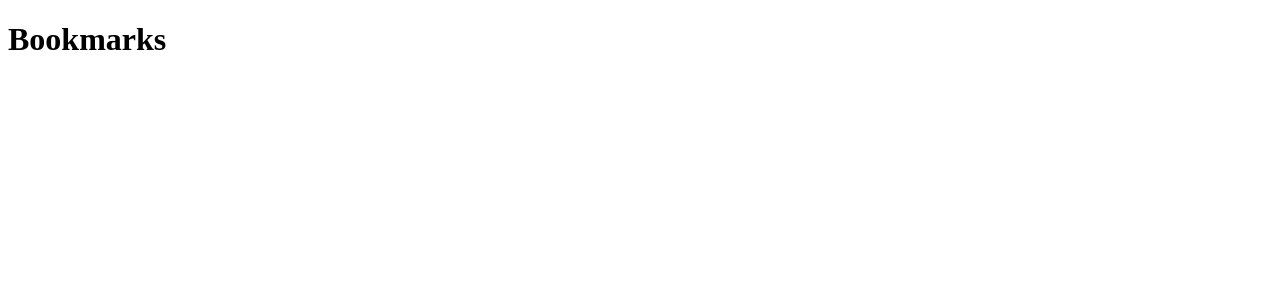
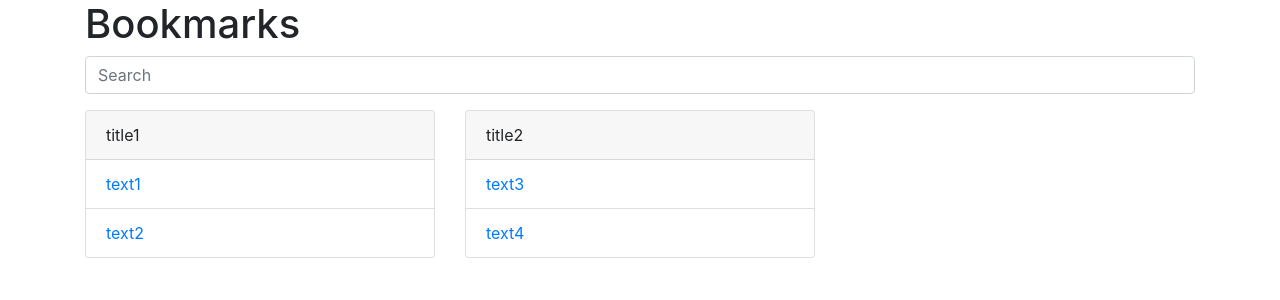
Before and after one commit to Mathou54/Bookmarks, an Angular app: page / in a window 1280 px wide. Shown: the top 300 px of the page. Built offline with nearby package versions, Linux system fonts and the light colour scheme.

Commit message:
feat(bookmarks): add bookmarks

```diff
--- a/angular.json
+++ b/angular.json
@@ -23,6 +23,7 @@
 							"src/assets"
 						],
 						"styles": [
+							"node_modules/bootstrap/dist/css/bootstrap.css",
 							"src/styles.css"
 						],
 						"scripts": []
--- a/package.json
+++ b/package.json
@@ -22,6 +22,7 @@
 		"@angular/platform-browser": "^6.1.0",
 		"@angular/platform-browser-dynamic": "^6.1.0",
 		"@angular/router": "^6.1.0",
+		"bootstrap": "^4.1.3",
 		"core-js": "^2.5.4",
 		"rxjs": "~6.2.0",
 		"zone.js": "~0.8.26"
--- a/src/app/app-routing.module.ts
+++ b/src/app/app-routing.module.ts
@@ -1,7 +1,11 @@
 import {NgModule} from '@angular/core';
 import {RouterModule, Routes} from '@angular/router';
+import {BookmarksComponent} from './bookmarks/bookmarks.component';
 
-const routes: Routes = [];
+const routes: Routes = [{
+	path: '',
+	component: BookmarksComponent
+}];
 
 @NgModule({
 	imports: [RouterModule.forRoot(routes)],
--- a/src/app/app.component.html
+++ b/src/app/app.component.html
@@ -1,2 +1,4 @@
-<h1>Bookmarks</h1>
-<router-outlet></router-outlet>
+<div class="container">
+	<h1>Bookmarks</h1>
+	<router-outlet></router-outlet>
+</div>
--- a/src/app/app.module.ts
+++ b/src/app/app.module.ts
@@ -3,13 +3,17 @@ import {NgModule} from '@angular/core';
 
 import {AppRoutingModule} from './app-routing.module';
 import {AppComponent} from './app.component';
+import {BookmarksComponent} from './bookmarks/bookmarks.component';
+import {FormsModule} from '@angular/forms';
 
 @NgModule({
 	declarations: [
-		AppComponent
+		AppComponent,
+		BookmarksComponent
 	],
 	imports: [
 		BrowserModule,
+		FormsModule,
 		AppRoutingModule
 	],
 	providers: [],
--- /dev/null
+++ b/src/app/bookmarks-group.ts
@@ -0,0 +1,6 @@
+import {Bookmarks} from './bookmarks';
+
+export class BookmarksGroup {
+	title: string;
+	bookmarks: Bookmarks[];
+}
--- /dev/null
+++ b/src/app/bookmarks.ts
@@ -0,0 +1,4 @@
+export class Bookmarks {
+	text: string;
+	url: string;
+}
--- /dev/null
+++ b/src/app/bookmarks/bookmarks.component.css
@@ -0,0 +1,3 @@
+.bookmarks {
+	margin-top: 1rem;
+}
--- /dev/null
+++ b/src/app/bookmarks/bookmarks.component.html
@@ -0,0 +1,20 @@
+<div class="search">
+	<div class="input-group">
+		<input class="form-control" type="text" [(ngModel)]="search" placeholder="Search">
+	</div>
+</div>
+<div class="bookmarks">
+	<div class="row">
+		<div class="col-4"
+			 *ngFor="let group of filterGroup(groups, search)">
+			<div class="card">
+				<div class="card-header">{{group.title}}</div>
+				<ul class="list-group list-group-flush">
+					<li class="list-group-item" *ngFor="let bookmark of group.bookmarks">
+						<a [href]="bookmark.url">{{bookmark.text}}</a>
+					</li>
+				</ul>
+			</div>
+		</div>
+	</div>
+</div>
--- /dev/null
+++ b/src/app/bookmarks/bookmarks.component.ts
@@ -0,0 +1,48 @@
+import {Component, OnInit} from '@angular/core';
+import {BookmarksGroup} from '../bookmarks-group';
+
+@Component({
+	selector: 'app-bookmarks',
+	templateUrl: './bookmarks.component.html',
+	styleUrls: ['./bookmarks.component.css']
+})
+export class BookmarksComponent implements OnInit {
+
+	public search: string = '';
+
+	public groups: BookmarksGroup[] = [{
+		title: 'title1',
+		bookmarks: [{
+			text: 'text1',
+			url: 'url1'
+		}, {
+			text: 'text2',
+			url: 'url2'
+		}]
+	}, {
+		title: 'title2',
+		bookmarks: [{
+			text: 'text3',
+			url: 'url3'
+		}, {
+			text: 'text4',
+			url: 'url4'
+		}]
+	}];
+
+	constructor() {
+	}
+
+	ngOnInit() {
+	}
+
+	filterGroup(groups: BookmarksGroup[], search: string): BookmarksGroup[] {
+		return groups.map(group => {
+			return {
+				title: group.title,
+				bookmarks: group.bookmarks.filter(bookmark => bookmark.text.indexOf(search) >= 0)
+			};
+		})
+			.filter(group => group.bookmarks.length > 0);
+	}
+}
```
Also changed, not shown: 2 other files (tests, documents, lock files or other folders).
